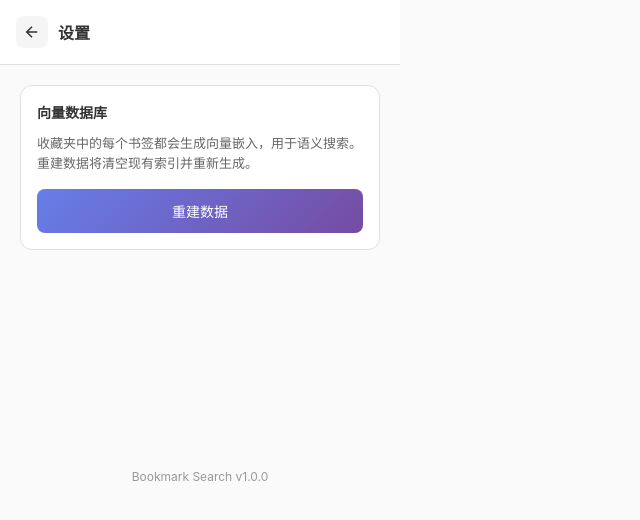
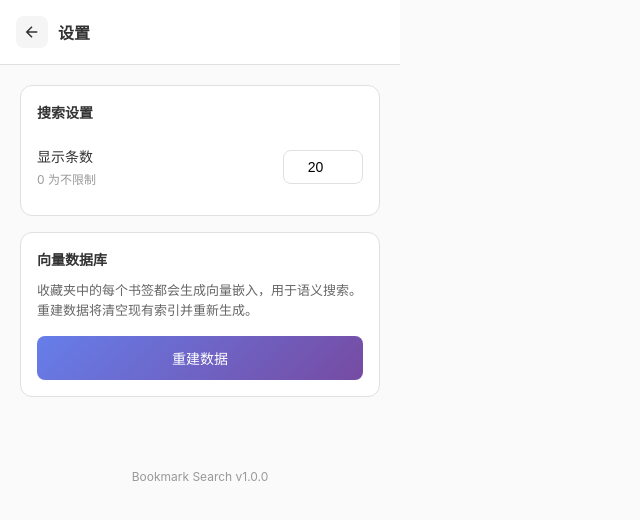
Before and after one commit to otakuhuang/bookmark-search, a website built with Vite: page src/popup/settings.html in a window 1280 px wide. Shown: the whole page, without its empty margins (0-640 px from the left). Built offline with nearby package versions, Linux system fonts and the light colour scheme; some packages are replaced by stand-ins of ours.

Commit message:
feat: 添加搜索结果显示条数限制设置

```diff
--- a/src/popup/settings.html
+++ b/src/popup/settings.html
@@ -154,6 +154,43 @@
       margin-top: auto;
       padding: 16px;
     }
+
+    .setting-row {
+      display: flex;
+      align-items: center;
+      justify-content: space-between;
+      padding: 12px 0;
+      border-bottom: 1px solid #f0f0f0;
+    }
+
+    .setting-row:last-child {
+      border-bottom: none;
+    }
+
+    .setting-label {
+      font-size: 14px;
+      color: #333;
+    }
+
+    .setting-desc {
+      font-size: 12px;
+      color: #999;
+      margin-top: 4px;
+    }
+
+    .setting-input {
+      width: 80px;
+      padding: 8px 12px;
+      border: 1px solid #e0e0e0;
+      border-radius: 8px;
+      font-size: 14px;
+      text-align: center;
+      outline: none;
+    }
+
+    .setting-input:focus {
+      border-color: #667eea;
+    }
   </style>
 </head>
 
@@ -168,6 +205,17 @@
   </div>
 
   <div class="content">
+    <div class="section">
+      <div class="section-title">搜索设置</div>
+      <div class="setting-row">
+        <div>
+          <div class="setting-label">显示条数</div>
+          <div class="setting-desc">0 为不限制</div>
+        </div>
+        <input type="number" class="setting-input" id="resultLimit" min="0" placeholder="20">
+      </div>
+    </div>
+
     <div class="section">
       <div class="section-title">向量数据库</div>
       <div class="section-desc">
--- a/src/popup/settings.js
+++ b/src/popup/settings.js
@@ -6,17 +6,33 @@ import { embed, setProgressCallback, setErrorCallback, initSandboxForSettings }
 let isRebuilding = false;
 
 // 初始化
-function init() {
+async function init() {
+  await loadSettings();
   setupEventListeners();
 }
 
 document.addEventListener('DOMContentLoaded', init);
+
+// 加载设置
+async function loadSettings() {
+  const result = await chrome.storage.sync.get(['resultLimit']);
+  const limit = result.resultLimit ?? 20;
+  document.getElementById('resultLimit').value = limit;
+}
+
+// 保存设置
+async function saveSettings() {
+  const limit = parseInt(document.getElementById('resultLimit').value) || 20;
+  await chrome.storage.sync.set({ resultLimit: limit });
+}
 
 // 设置事件监听
 function setupEventListeners() {
   document.getElementById('backBtn').addEventListener('click', () => {
     window.location.href = 'index.html';
   });
+
+  document.getElementById('resultLimit').addEventListener('change', saveSettings);
 
   document.getElementById('rebuildBtn').addEventListener('click', async () => {
     try {
```
Also changed, not shown: src/popup/main.js (+13 -5 lines).
